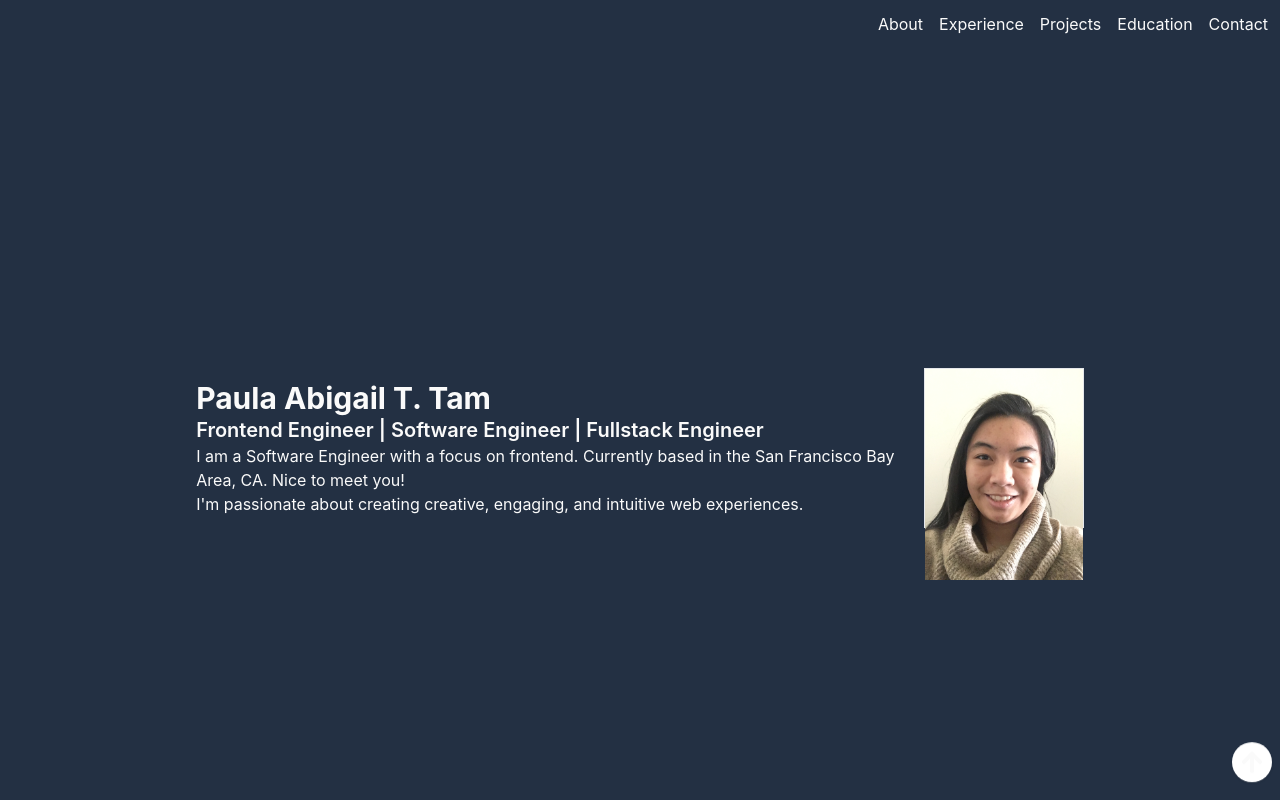
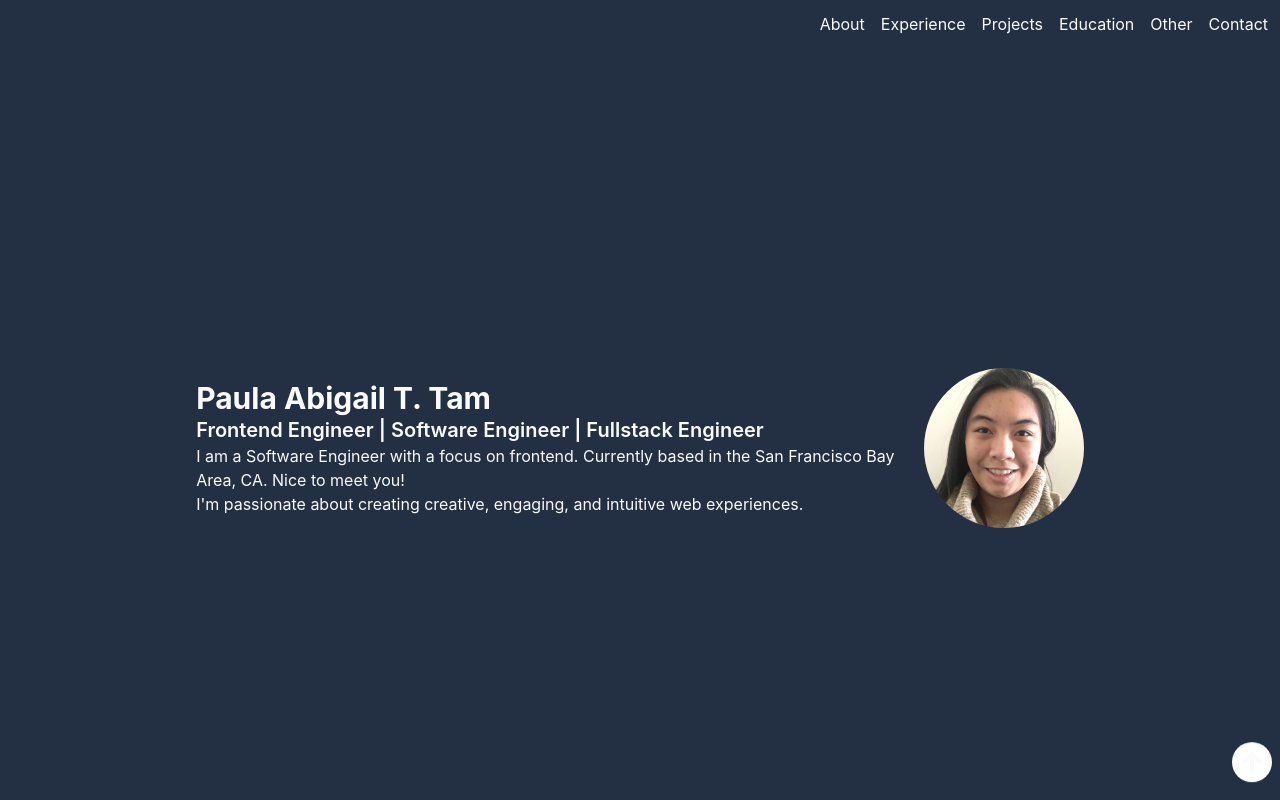
Before and after one commit to PaulaTam/Portfolio_Website, a React (Create React App) app: page / in a window 1280 px wide. Shown: the top 800 px of the page. Built offline with nearby package versions, Linux system fonts and the light colour scheme.

Commit message:
Rounded profile image

```diff
--- a/src/App.js
+++ b/src/App.js
@@ -22,8 +22,8 @@ function App() {
               <p>I am a Software Engineer with a focus on frontend. Currently based in the San Francisco Bay Area, CA. Nice to meet you!</p>
               <p>I'm passionate about creating creative, engaging, and intuitive web experiences.</p>
             </div>
-            <div className="h-40 w-40 border">
-              <img src={ProfilePhoto} alt='img here' />
+            <div className="h-40 w-40">
+              <img src={ProfilePhoto} alt='img here' className="h-40 w-full rounded-full object-cover object-center" />
             </div>
           </div>
         </div>
--- a/src/js/nav.js
+++ b/src/js/nav.js
@@ -7,6 +7,7 @@ const Nav = () => {
       <a href="#experience">Experience</a>
       <a href="#projects">Projects</a>
       <a href="#education">Education</a>
+      <a href="#other">Other</a>
       <a href="#contact">Contact</a>
     </nav>
   );
```
Also changed, not shown: src/js/other.js (added, +11 -0 lines).
